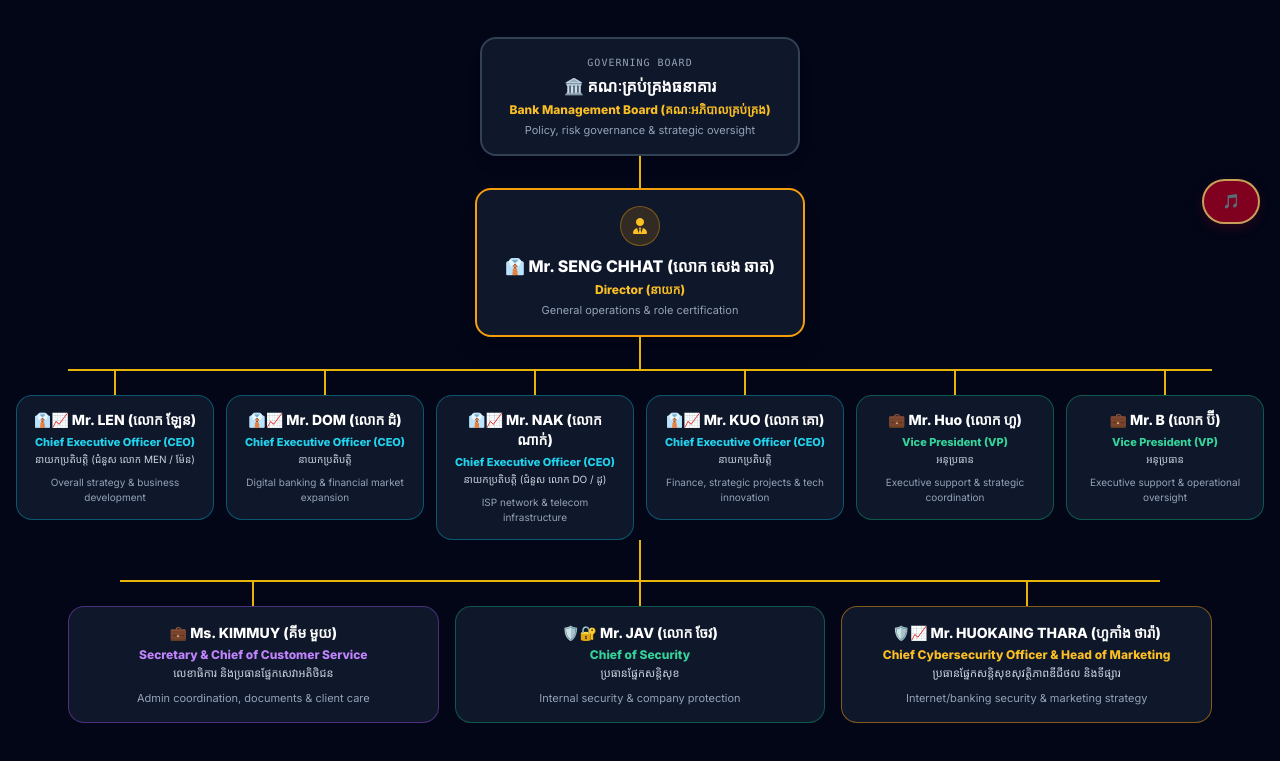
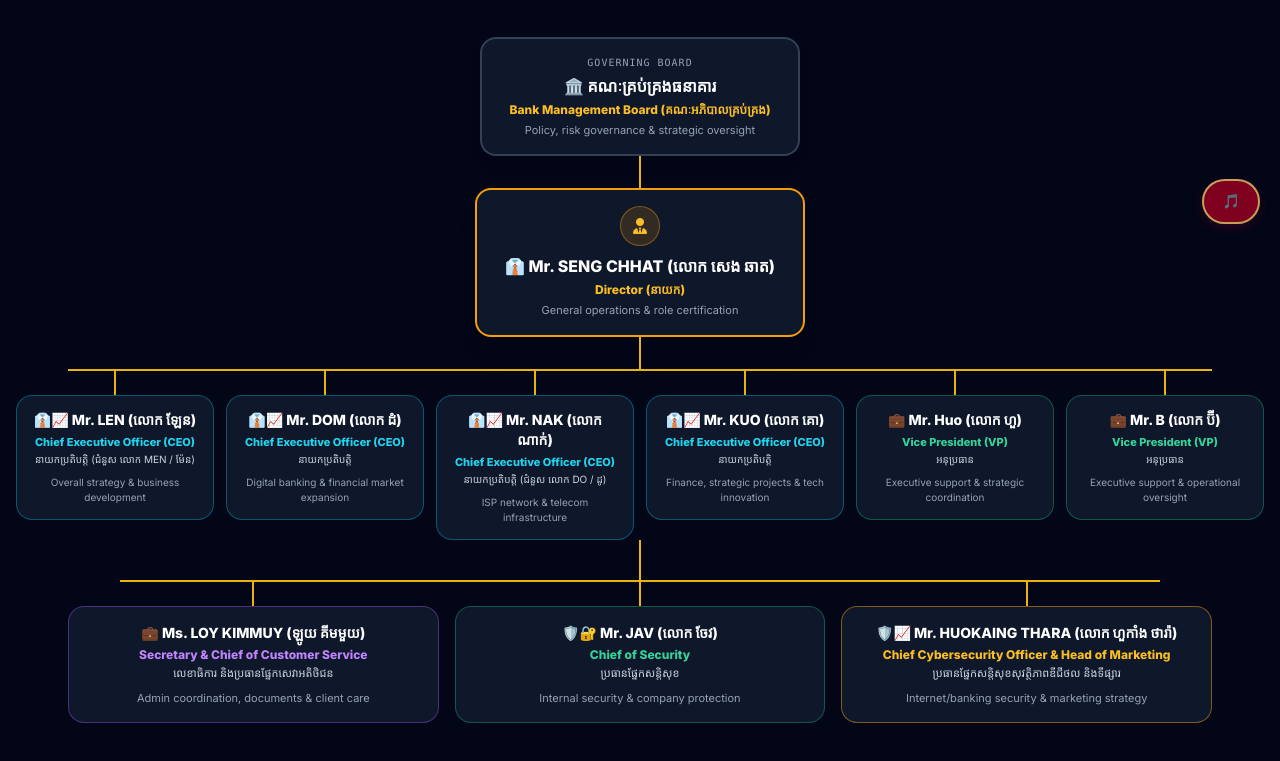
Before and after one commit to tharahuokaing/huokaingthara_bank_organize_chart, a plain HTML site: page index.html in a window 1280 px wide. Shown: the part 496-1257 px from the top of the page. Drawn offline with nearby package versions, Linux system fonts and the light colour scheme; a web font is replaced by a local one.

Commit message:
Update names and titles for Kimmuy and Huokaing

```diff
--- a/index.html
+++ b/index.html
@@ -178,7 +178,7 @@
                 <div class="flex flex-col items-center">
                     <div class="flow-v h-6"></div>
                     <div onclick="openLeaderModal('kimmuy')" class="cursor-pointer org-card w-full bg-slate-900 border border-purple-500/40 hover:border-purple-400 rounded-2xl p-4 text-center">
-                        <h4 class="text-sm font-black text-white">💼 Ms. KIMMUY (គីម មួយ)</h4>
+                        <h4 class="text-sm font-black text-white">💼 Ms. LOY KIMMUY (ឡូយ គីមមួយ)</h4>
                         <p class="text-xs font-bold text-purple-400 mt-1">Secretary &amp; Chief of Customer Service</p>
                         <p class="text-[11px] text-slate-300 mt-0.5">លេខាធិការ និងប្រធានផ្នែកសេវាអតិថិជន</p>
                         <p class="text-[11px] text-slate-400 mt-2">Admin coordination, documents &amp; client care</p>
@@ -200,7 +200,7 @@
                 <div class="flex flex-col items-center">
                     <div class="flow-v h-6"></div>
                     <div onclick="openLeaderModal('huokaing_thara')" class="cursor-pointer org-card w-full bg-slate-900 border border-amber-500/50 hover:border-amber-400 rounded-2xl p-4 text-center">
-                        <h4 class="text-sm font-black text-white">🛡️📈 Mr. HUOKAING THARA (ហួកាំង ថារ៉ា)</h4>
+                        <h4 class="text-sm font-black text-white">🛡️📈 Mr. HUOKAING THARA (លោក ហួកាំង ថារ៉ា)</h4>
                         <p class="text-xs font-bold text-amber-400 mt-1">Chief Cybersecurity Officer &amp; Head of Marketing</p>
                         <p class="text-[11px] text-slate-300 mt-0.5">ប្រធានផ្នែកសន្តិសុខសុវត្ថិភាពឌីជីថល និងទីផ្សារ</p>
                         <p class="text-[11px] text-slate-400 mt-2">Internet/banking security &amp; marketing strategy</p>
@@ -290,7 +290,7 @@
                 dutyEn: "Serves as Vice President (VP), supporting inter-departmental coordination and execution of banking operational plans."
             },
             kimmuy: {
-                title: "💼 Ms. KIMMUY (អ្នកនាង គីម មួយ)",
+                title: "💼 Ms. LOY KIMMUY (អ្នកនាង ឡូយ គីមមួយ)",
                 roleEn: "Secretary and Chief of Customer Service",
                 roleKm: "លេខាធិការ និងជាប្រធានផ្នែកសេវាអតិថិជន",
                 dutyKm: "ត្រូវបានតែងតាំងជា Secretary and Chief of Customer Service (លេខាធិការ និងជាប្រធានផ្នែកសេវាអតិថិជន)។ អ្នកនាងមានតួនាទីយ៉ាងសំខាន់ក្នុងការសម្របសម្រួលកិច្ចការរដ្ឋបាលទូទៅរបស់ថ្នាក់ដឹកនាំ គ្រប់គ្រងឯកសារយុទ្ធសាស្ត្រ និងធានាថាការទំនាក់ទំនងជាមួយអតិថិជនទាំងអស់ទទួលបានកម្រិតសេវាកម្មល្អបំផុត ប្រកបដោយភាពរហ័សរហួន វិជ្ជាជីវៈ និងភាពកក់ក្តៅ។",
```
